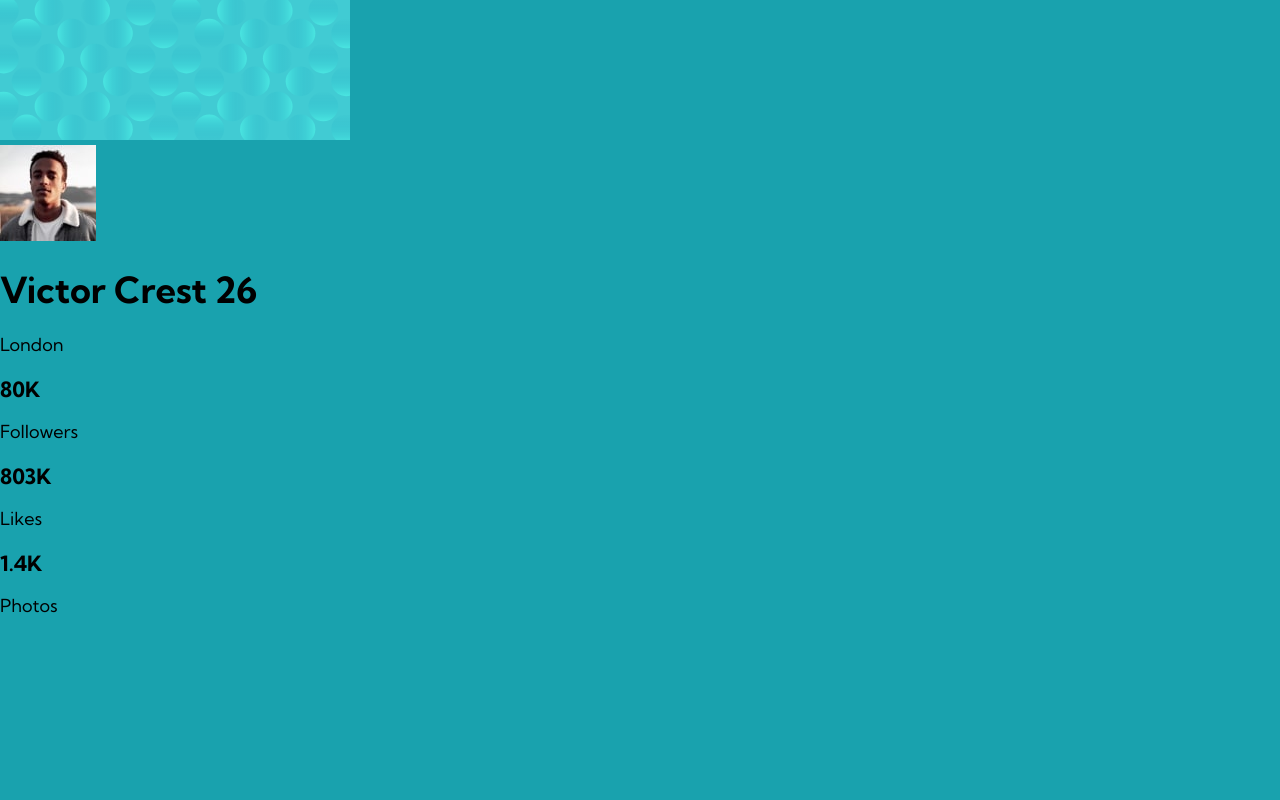
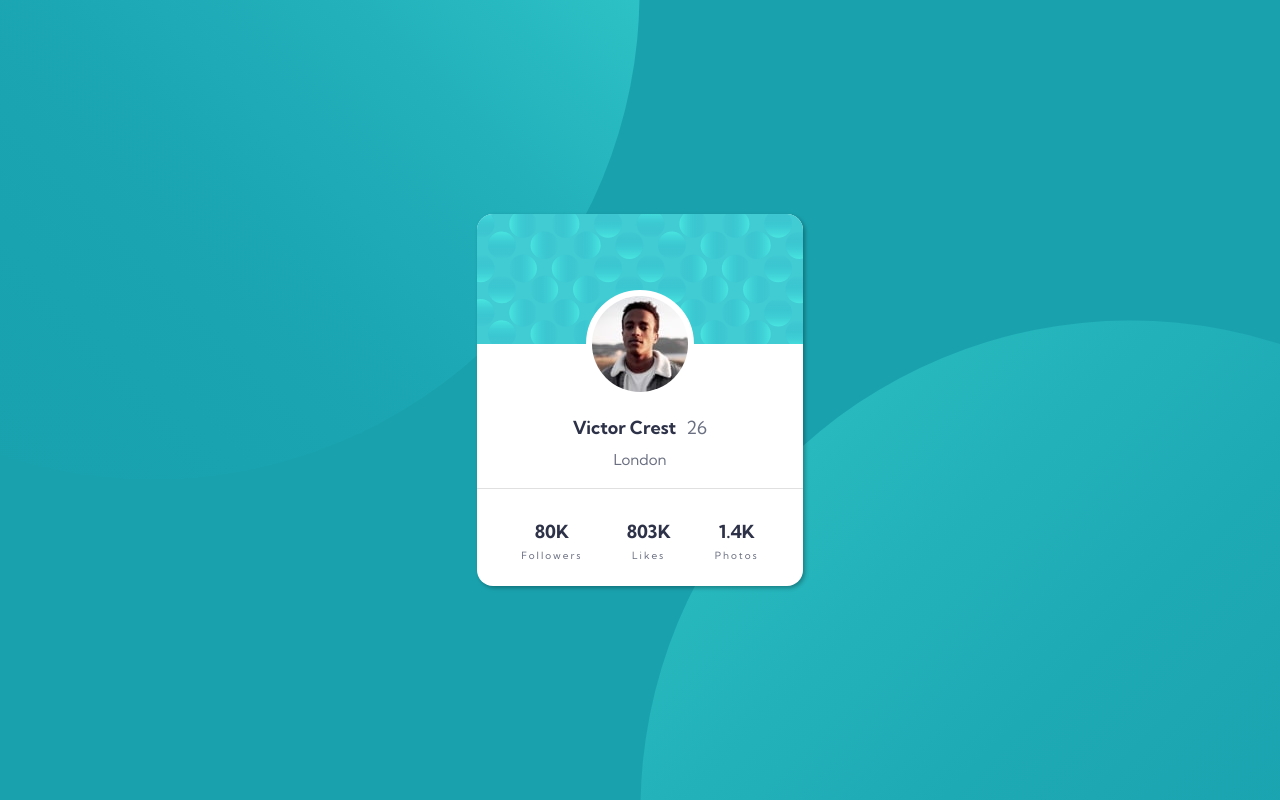
Before and after one commit to Stuuard96/Profile-card, a plain HTML site: page index.html in a window 1280 px wide. Drawn offline with Linux system fonts and the light colour scheme.

Commit message:
Terminamos la tarjeta

```diff
--- a/estilos.scss
+++ b/estilos.scss
@@ -10,6 +10,7 @@
 
 html {
   box-sizing: border-box;
+  font-size: 62.5%; //  1 rem = 10px
 }
 
 *,
@@ -21,8 +22,84 @@ html {
 body {
   font-family: var(--body-font);
   background-color: var(--color-primary-dark-cyan);
-  font-size: 18px;
+  background-image: url(../images/bg-pattern-top.svg),
+    url(../images/bg-pattern-bottom.svg);
+  background-repeat: no-repeat;
+  background-position: right 50vw bottom 40vh, left 50vw top 40vh;
 }
-figure {
-  margin: 0;
+
+.main__card {
+  display: flex;
+  justify-content: center;
+  align-items: center;
+  min-height: 100vh;
 }
+
+.card {
+  background-color: #fff;
+  width: 326px;
+  /* height: 375px; */
+  border-radius: 16px;
+  overflow: hidden;
+  box-shadow: 2px 2px 4px rgba(0, 0, 0, 0.3);
+
+  &__header {
+    display: block;
+    width: 100%;
+  }
+
+  &__body {
+    display: flex;
+    flex-direction: column;
+    align-items: center;
+
+    img {
+      display: inline-block;
+      border: 6px solid #fff;
+      border-radius: 100%;
+      background-color: #fff;
+      /* transform: translateY(-50%); */
+      margin-top: calc(-48px - 6px);
+    }
+
+    &--title {
+      margin-top: 2rem;
+      font-size: 1.8rem;
+      color: var(--color-primary-dark-desaturated-blue);
+
+      span {
+        color: var(--color-primary-dark-grayish-blue);
+        font-weight: 400;
+        margin-left: 0.6rem;
+      }
+    }
+
+    &--text {
+      color: var(--color-primary-dark-grayish-blue);
+      font-size: 1.5rem;
+      margin: 0 0 2rem;
+    }
+  }
+
+  &__footer {
+    border-top: 0.5px solid rgba(153, 153, 153, 0.3);
+    display: flex;
+    justify-content: space-evenly;
+
+    &--social {
+      text-align: center;
+      margin: 1.5rem 0;
+      h3 {
+        font-size: 1.8rem;
+        color: var(--color-primary-dark-desaturated-blue);
+        margin-bottom: 0;
+      }
+
+      p {
+        color: var(--color-primary-dark-grayish-blue);
+        letter-spacing: 0.2rem;
+        margin-top: 0.7rem;
+      }
+    }
+  }
+}
--- a/index.html
+++ b/index.html
@@ -16,7 +16,7 @@
   <body>
     <main class="main__card">
       <article class="card">
-        <img src="images/bg-pattern-card.svg" alt="" />
+        <img src="images/bg-pattern-card.svg" alt="" class="card__header" />
         <div class="card__body">
           <img src="images/image-victor.jpg" alt="" />
           <h1 class="card__body--title">Victor Crest <span>26</span></h1>
```
Also changed, not shown: css/estilos.css, dist/css/estilos.min.css, 2 other files.
